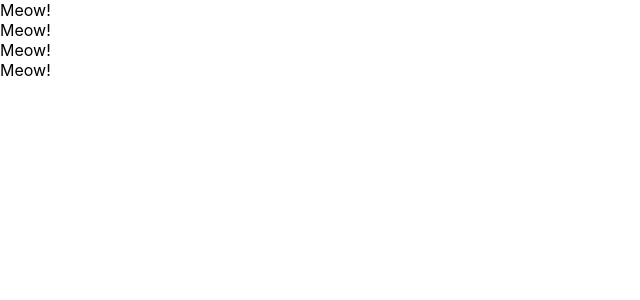
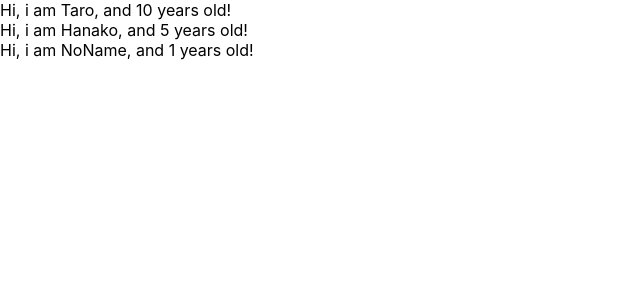
Before and after one commit to shia-net/udemy-react-redux-crud-application, a React (Create React App) app in the folder react-sample/: page / in a window 1280 px wide. Shown: the top 300 px of the page, without its empty margins (0-640 px from the left). Built offline with nearby package versions, Linux system fonts and the light colour scheme.

Commit message:
:+1: learn props of component

```diff
--- a/react-sample/src/App.js
+++ b/react-sample/src/App.js
@@ -1,30 +1,29 @@
 import React from 'react';
 
-// JSXで書いた場合
-// class App extends Component {
-//   render() {
-//     return (
-//       <React.Fragment>
-//         <label htmlFor="bar">bar</label>
-//         <input type="text" onChange={() => {console.log("I am clicked!")}} />
-//       </React.Fragment>
-//     );
-//   }
-// }
+const App = () => {
+  const profiles = [
+    {name: "Taro", age: 10},
+    {name: "Hanako", age: 5},
+    {name: "NoName"},
+  ]
 
-const App = () => {
   return (
   <div>
-    <Cat />
-    <Cat />
-    <Cat />
-    <Cat />
+    {
+      profiles.map((profile, index) => {
+        return <User name={profile.name} age={profile.age} key={index}/>
+      })
+    }
   </div>
   )
 }
 
-const Cat = () => {
-  return <div>Meow!</div>
+const User = (props) => {
+  return <div>Hi, i am {props.name}, and {props.age} years old!</div>
+}
+
+User.defaultProps = {
+  age: 1
 }
 
 export default App;
```
